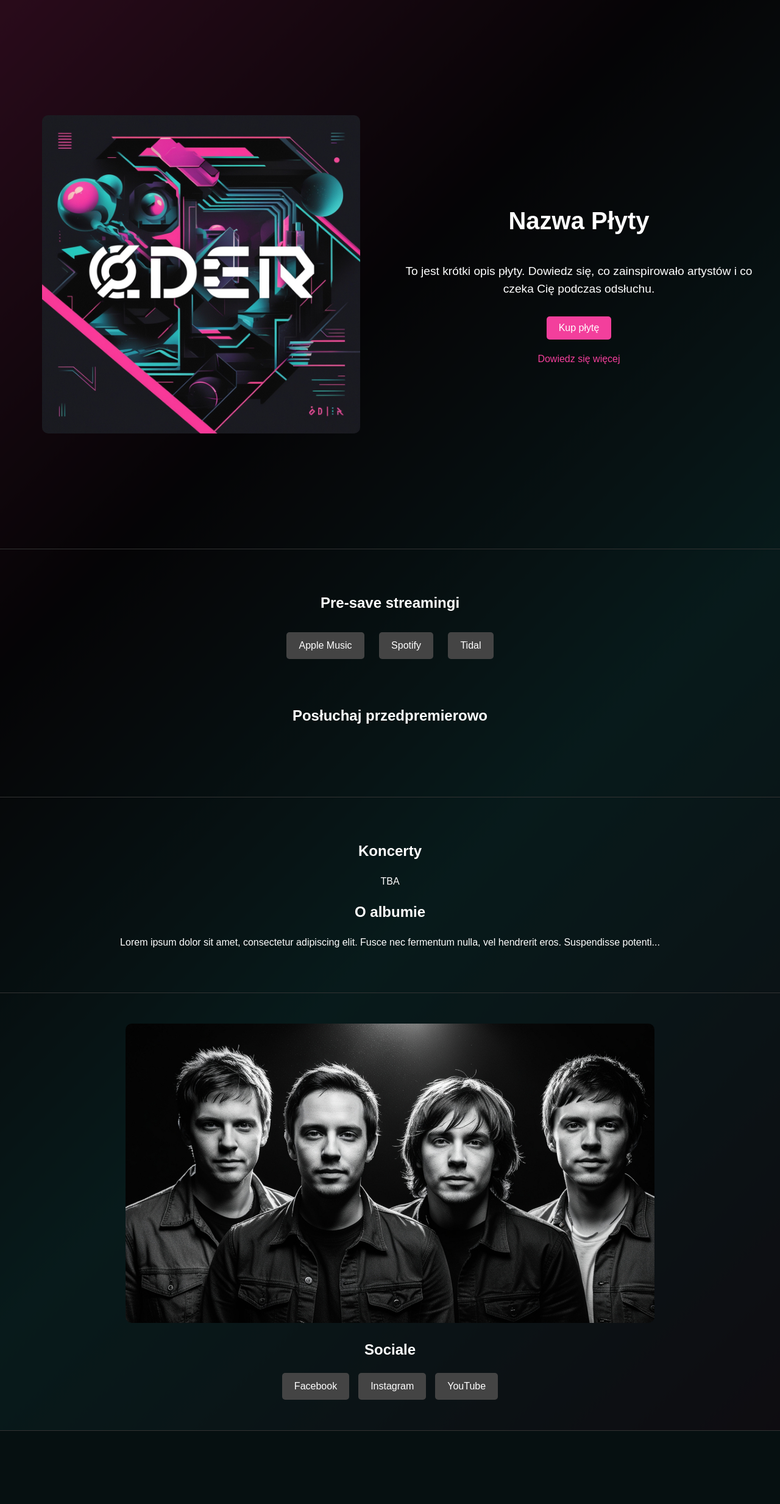
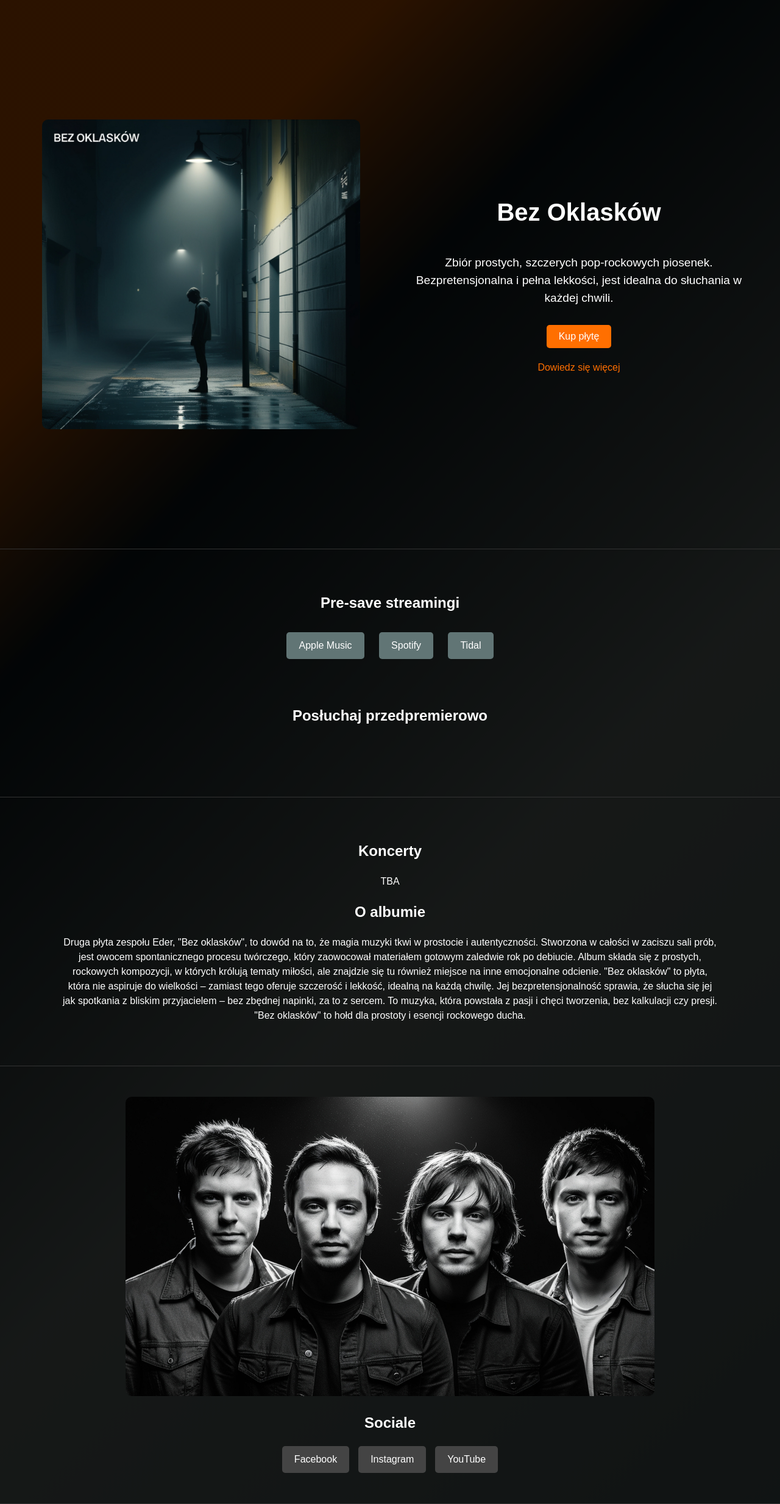
Before and after one commit to jprusakiewicz/eder, a Flask app: page / in a window 1280 px wide. Shown: the whole page at 61% size. Before the commit the page ends 2347 px from the top, so only its background shows below. Run offline with Flask 3, Linux system fonts and the light colour scheme.

Commit message:
checkpoint

```diff
--- a/eder/resources/css/style.css
+++ b/eder/resources/css/style.css
@@ -1,15 +1,19 @@
 :root {
-   /* CSS HEX */
---primary: #F33D9Aff; /* Rose Bonbon */
---secondary: #1F1721ff; /* Raisin Black */
---accent: #2D9DA1ff; /* Dark Cyan */
---tertiary: #544965ff; /* English Violet */
+/* --black: #04080Aff; */
+--dark-slate-gray: #374D51ff;
+--secondary: #0C1C22ff;
+--accent: #82908Bff;
+--tertiary: #617474ff;
+--primary: #FF6F00ff; /* Safety Orange */
+
 
 /* CSS HSL */
---primary: hsla(329, 88%, 60%, 1);
---secondary: hsla(288, 18%, 11%, 1);
---accent: hsla(182, 56%, 40%, 1);
---tertiary: hsla(264, 16%, 34%, 1);
+/* --black: hsla(200, 43%, 3%, 1); */
+--dark-slate-gray: hsla(189, 19%, 27%, 1);
+--secondary: hsla(196, 48%, 9%, 1);
+--accent: hsla(159, 6%, 54%, 1);
+--tertiary: hsla(180, 9%, 42%, 1);
+--primary: hsl(26, 100%, 50%);
 }
 
 html {
@@ -22,7 +26,7 @@ body {
     /* background-color: #111; */
     background: linear-gradient(
     135deg,
-    var(--primary) 1%,  /* Primary color takes up 10% */
+    var(--primary) 17%,  /* Primary color takes up 10% */
     var(--secondary) 30%, /* Transition to secondary starts early */
     var(--accent) 60%,    /* Accent dominates the middle */
     var(--tertiary) 100%  /* Tertiary fills the rest */
@@ -112,7 +116,7 @@ section {
     display: inline-block;
     margin: 10px;
     padding: 10px 20px;
-    background-color: #444;
+    background-color: var(--tertiary);
     color: #fff;
     text-decoration: none;
     border-radius: 5px;
@@ -126,17 +130,17 @@ section {
 .track-item {
     cursor: pointer;
     padding: 10px 15px;
-    border: 1px solid #444;
+    border: 1px solid var(--tertiary);
     margin: 5px 0;
     transition: background-color 0.3s;
 }
 
 .track-item:hover {
-    background-color: #2D9DA1;
+    background-color: var(--dark-slate-gray);
 }
 
 #track-details {
-    background-color: #15232C;
+    background-color:  var(--dark-slate-gray);
     padding: 20px;
     margin-top: 20px;
     border-radius: 10px;
@@ -154,7 +158,7 @@ audio {
 
 button {
     padding: 10px 20px;
-    background-color: #512144;
+    background-color: var(--primary);
     color: white;
     border: none;
     border-radius: 5px;
@@ -162,12 +166,22 @@ button {
 }
 
 button:hover {
-    background-color: #50A3A8;
+    background-color: var(--tertiary);
 }
 
 .mock3 h2, .mock3 p {
     margin: 20px 0;
 }
+
+.about-section {
+    padding-block: 20px; /* Space above and below the text */
+    padding-inline: 15px; /* Default padding for smaller screens */
+    line-height: 1.6; /* Improve readability */
+    font-size: 1rem; /* Standard font size */
+    max-width: 800px; /* Limit text width on larger screens */
+    margin: 0 auto; /* Center the block */
+}
+
 
 .mock4 .band-photo {
     max-width: 70%;
@@ -194,11 +208,26 @@ button:hover {
 }
 
 .mock4 .social-link:hover {
-    background-color: #666;
+    background-color: var(--tertiary);
+}
+
+@media (min-width: 1200px) {
+    .oalbumie {
+        padding-inline: 80px;
+    }
 }
 
 /* Responsywność */
 @media (max-width: 768px) {
+    body{
+        background: linear-gradient(
+            135deg,
+            var(--primary) 2%,  /* Primary color takes up 10% */
+            var(--secondary) 30%, /* Transition to secondary starts early */
+            var(--accent) 60%,    /* Accent dominates the middle */
+            var(--tertiary) 100%  /* Tertiary fills the rest */
+        );
+    }
     .mock1 {
         flex-direction: column;
         height: auto;
@@ -227,7 +256,9 @@ button:hover {
     .mock1 .more-info {
         font-size: 0.9em;
     }
-
+    .oalbumie{
+        padding-inline: 1vb;
+    }
     .mock4 .band-photo {
         max-width: 90%; /* Zwiększenie proporcjonalności na mniejszych ekranach */
     }
--- a/main.py
+++ b/main.py
@@ -83,5 +83,10 @@ def tracks():
 
     return jsonify(tracks)
 
+
+@app.route('/sklep')
+def sklep():
+    return render_template('sklep.html')
+
 if __name__ == "__main__":
     app.run()
--- a/templates/index.html
+++ b/templates/index.html
@@ -11,14 +11,13 @@
     <!-- Mock1 -->
     <section class="mock mock1">
         <div class="left">
-            <img src="{{ url_for('static', filename='resources/album-cover.jpg') }}" alt="Album Cover" class="album-cover">
+            <img src="{{ url_for('static', filename='resources/artwork.png') }}" alt="Album Cover" class="album-cover">
         </div>
         <div class="right">
-            <h1 class="album-title">Nazwa Płyty</h1>
+            <h1 class="album-title">Bez Oklasków</h1>
             <p class="album-description">
-                To jest krótki opis płyty. Dowiedz się, co zainspirowało artystów i co czeka Cię podczas odsłuchu.
-            </p>
-            <button class="buy-button">Kup płytę</button>
+                Zbiór prostych, szczerych pop-rockowych piosenek. Bezpretensjonalna i pełna lekkości, jest idealna do słuchania w każdej chwili.            </p>
+            <button class="buy-button" onclick="window.location.href='/eder/sklep';">Kup płytę</button>
             <a href="#about-album" class="more-info">Dowiedz się więcej</a>
         </div>
     </section>
@@ -63,7 +62,13 @@
         </div>
         <div class="section">
             <h2>O albumie</h2>
-            <p>Lorem ipsum dolor sit amet, consectetur adipiscing elit. Fusce nec fermentum nulla, vel hendrerit eros. Suspendisse potenti...</p>
+            <p class="oalbumie">
+                Druga płyta zespołu Eder, "Bez oklasków", to dowód na to, że magia muzyki tkwi w prostocie i autentyczności. Stworzona w całości w zaciszu sali prób, jest owocem spontanicznego procesu twórczego, który zaowocował materiałem gotowym zaledwie rok po debiucie.
+
+Album składa się z prostych, rockowych kompozycji, w których królują tematy miłości, ale znajdzie się tu również miejsce na inne emocjonalne odcienie. "Bez oklasków" to płyta, która nie aspiruje do wielkości – zamiast tego oferuje szczerość i lekkość, idealną na każdą chwilę. Jej bezpretensjonalność sprawia, że słucha się jej jak spotkania z bliskim przyjacielem – bez zbędnej napinki, za to z sercem.
+
+To muzyka, która powstała z pasji i chęci tworzenia, bez kalkulacji czy presji. "Bez oklasków" to hołd dla prostoty i esencji rockowego ducha.
+            </p>
         </div>
     </section>
 
```
Also changed, not shown: eder/resources/css/sklep.css (added, +36 -0 lines), templates/sklep.html (added, +34 -0 lines), eder/resources/artwork.png (added).
